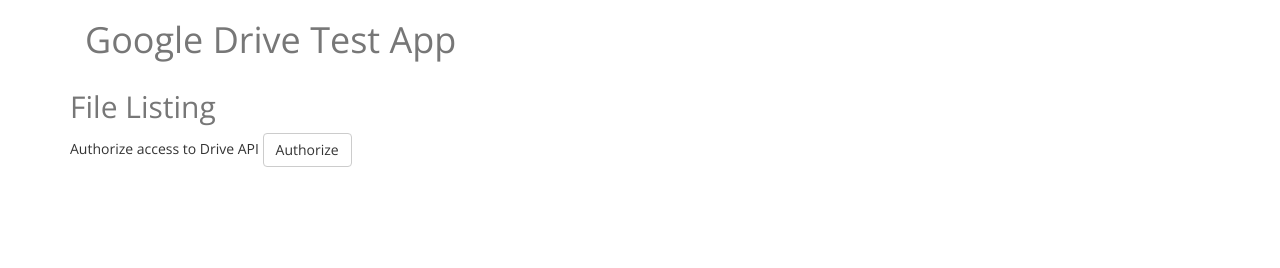
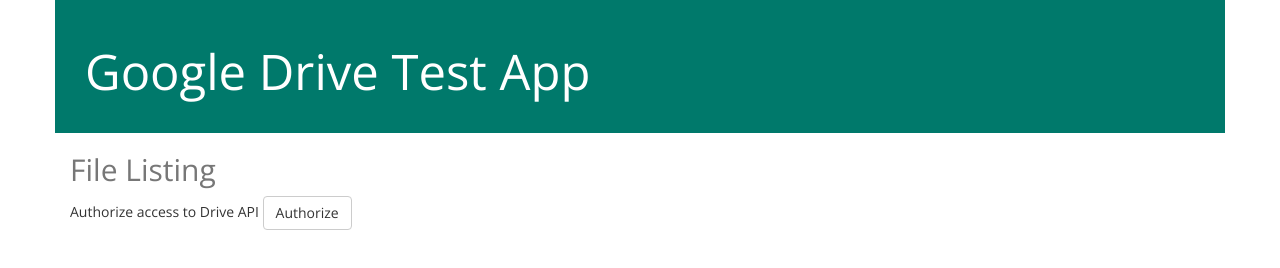
Before and after one commit to thorsteinson/gdrive-test-app, a website: page app/index.html in a window 1280 px wide. Drawn offline with nearby package versions, Linux system fonts and the light colour scheme.

Commit message:
Added fancy coloring to the header

```diff
--- a/app/css/main.css
+++ b/app/css/main.css
@@ -1,4 +1,15 @@
 @import url(https://fonts.googleapis.com/css?family=Open+Sans:400,300,700);
+
+header {
+  background-color: #00796B;
+}
+
+header h1 {
+  color: #FFF;
+  font-size: 350%;
+  padding-bottom: 0.5em;
+  padding-top: 0.5em;
+}
 
 h1, h2, h3 {
   font-weight: 300;
```
